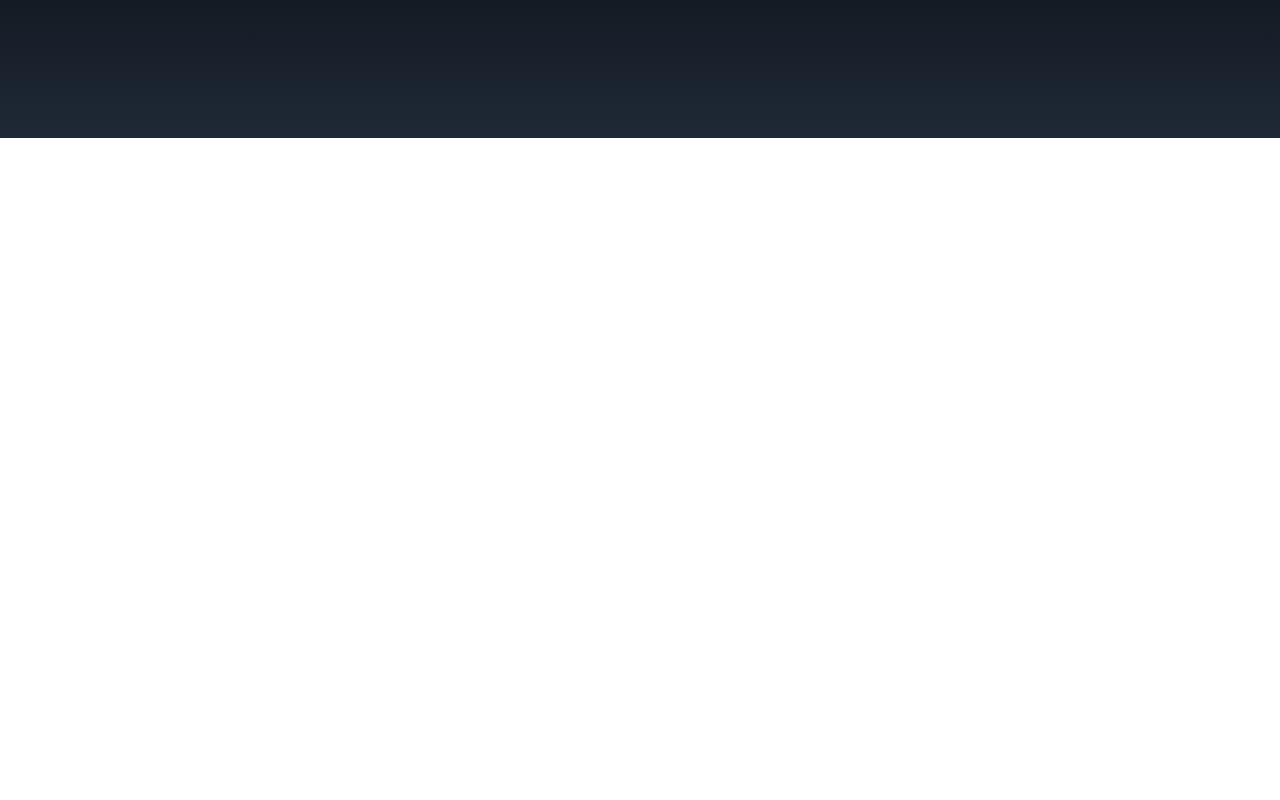
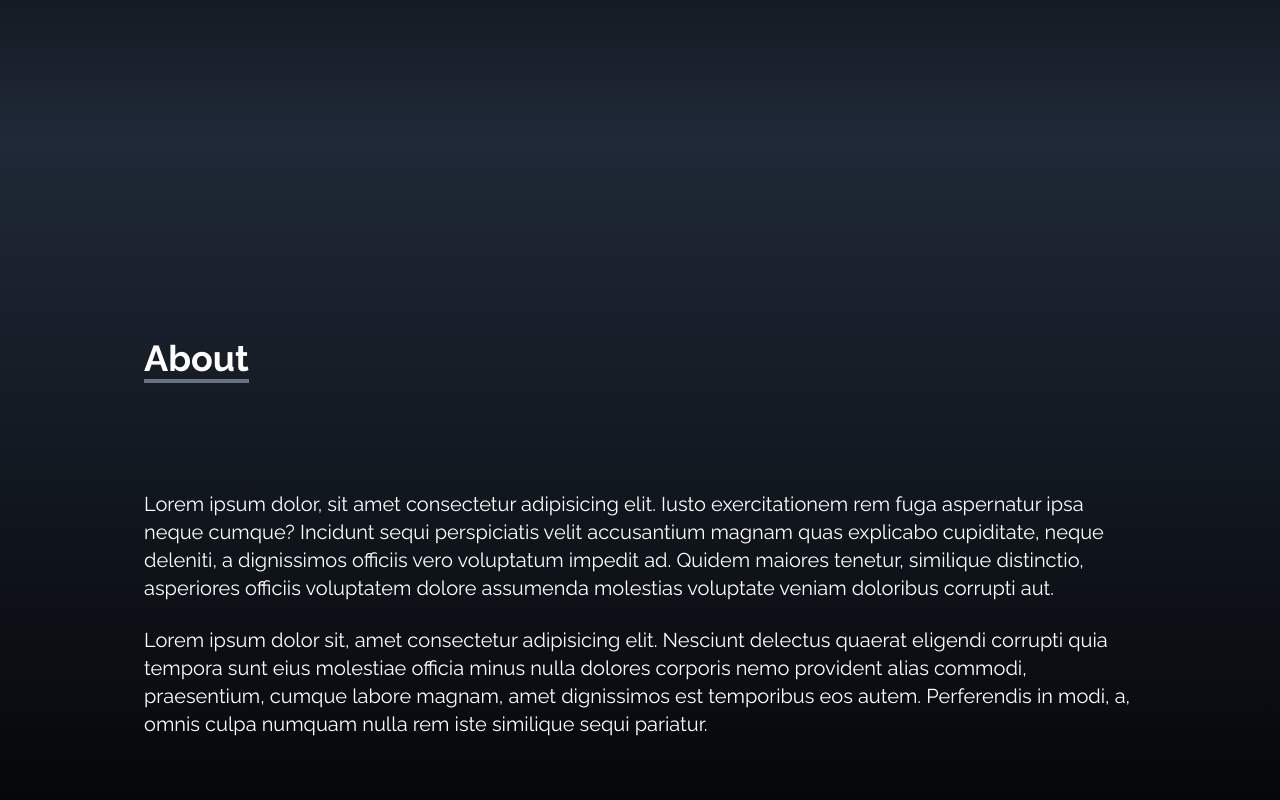
Before and after one commit to AtharvaSachan123/Portfolio, a React (Create React App) app: page / in a window 1280 px wide. Shown: the part 742-1542 px from the top of the page. Before the commit the page ends 880 px from the top, so only its background shows below. Built offline with nearby package versions, Linux system fonts and the light colour scheme.

Commit message:
About page

```diff
--- a/public/index.html
+++ b/public/index.html
@@ -24,7 +24,7 @@
       work correctly both with client-side routing and a non-root public URL.
       Learn how to configure a non-root public URL by running `npm run build`.
     -->
-    <title>React App</title>
+    <title>Welcome</title>
   </head>
   <body>
     <noscript>You need to enable JavaScript to run this app.</noscript>
--- a/src/App.js
+++ b/src/App.js
@@ -2,12 +2,13 @@ import React from 'react';
 import Navbar from './components/Navbar';
 import Home from './components/Home';
 import SocialLinks from './components/SocialLinks';
+import About from './components/About';
 function App() {
   return (
     <>
      <Navbar/>
      <Home/>
-
+      <About/>
 
 
      <SocialLinks/>
--- /dev/null
+++ b/src/components/About.jsx
@@ -0,0 +1,27 @@
+import React from 'react'
+
+const About = () => {
+  return (
+    <div name="about" className='w-full h-screen bg-gradient-to-b from-gray-800 to-black text-white'>
+
+      <div className='max-w-screen-lg p-4 mx-auto flex flex-col justify-center w-full h-full'>
+        <div className='pb-8'>
+            <p className='text-4xl font-bold inline border-b-4 border-gray-500'>About</p>
+        </div>
+        <div>
+            <p className='text-xl mt-20 '>
+            Lorem ipsum dolor, sit amet consectetur adipisicing elit. Iusto exercitationem rem fuga aspernatur ipsa neque cumque? Incidunt sequi perspiciatis velit accusantium magnam quas explicabo cupiditate, neque deleniti, a dignissimos officiis vero voluptatum impedit ad. Quidem maiores tenetur, similique distinctio, asperiores officiis voluptatem dolore assumenda molestias voluptate veniam doloribus corrupti aut.
+            </p>
+            <br/>
+            <p className='text-xl'>
+                Lorem ipsum dolor sit, amet consectetur adipisicing elit. Nesciunt delectus quaerat eligendi corrupti quia tempora sunt eius molestiae officia minus nulla dolores corporis nemo provident alias commodi, praesentium, cumque labore magnam, amet dignissimos est temporibus eos autem. Perferendis in modi, a, omnis culpa numquam nulla rem iste similique sequi pariatur.
+            </p>
+        </div>
+      </div>
+
+
+    </div>
+  )
+}
+
+export default About
```
Also changed, not shown: 1 other file (tests, documents, lock files or other folders).
